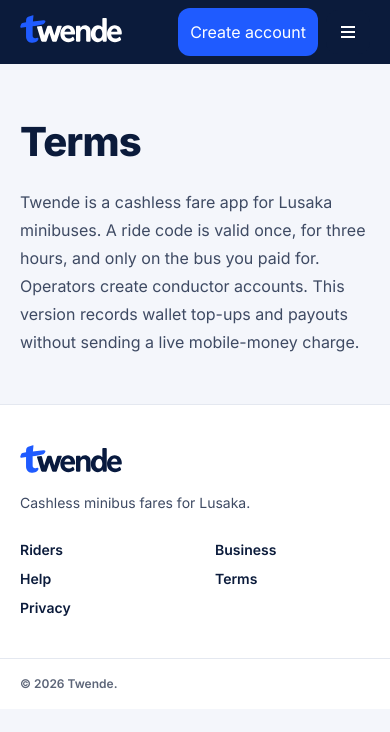
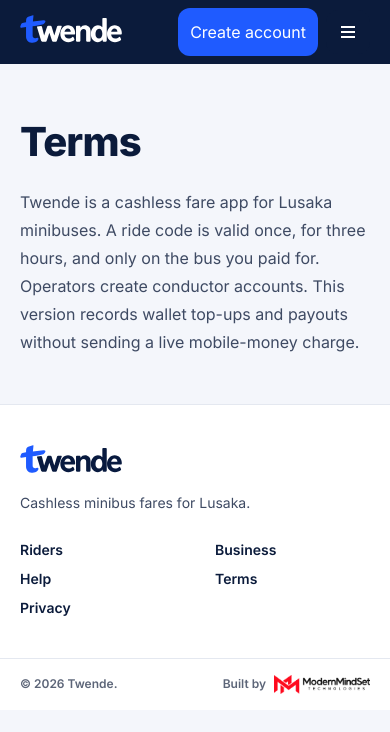
Before and after one commit to Richardkalambata/Twiyende-fleet-, a Next.js app: page /terms in a window 390 px wide. Shown: the top 732 px of the page. Built offline with nearby package versions, Linux system fonts and the light colour scheme.

Commit message:
Place creator logo beside Twende copyright

```diff
--- a/components/marketing/chrome.tsx
+++ b/components/marketing/chrome.tsx
@@ -67,7 +67,7 @@ export function SiteHeader({ business = false }: { business?: boolean }) {
   );
 }
 
-export function CreatorCredit() {
+function CreatorCredit() {
   return (
     <a href="https://modernmindsettechnologies.com/" className="inline-flex items-center justify-center gap-2 text-[11px] font-semibold leading-tight text-[#5C6578] hover:underline">
             <span>Built by</span>
@@ -95,7 +95,7 @@ export function SiteFooter({ business = false }: { business?: boolean }) {
       <div className="border-t border-[#E4E8F0]">
         <div className="mx-auto flex max-w-[1200px] flex-wrap items-center justify-between gap-x-6 gap-y-3 px-5 py-4 text-[12px] font-semibold text-[#5C6578] md:px-8">
           <p>© 2026 Twende.</p>
-          <div className="hidden md:block"><CreatorCredit /></div>
+          <div className="ml-auto"><CreatorCredit /></div>
         </div>
       </div>
     </footer>
--- a/components/marketing/ui.tsx
+++ b/components/marketing/ui.tsx
@@ -2,7 +2,6 @@
 
 import { useEffect, useId, useRef, useState, type ReactNode } from 'react';
 import Link from 'next/link';
-import { CreatorCredit } from './chrome';
 
 export function Reveal({ children, className = '', delay = 0 }: { children: ReactNode; className?: string; delay?: number }) {
   const ref = useRef<HTMLDivElement>(null);
@@ -74,12 +73,9 @@ export function StickyBar({ primary, secondary }: { primary: { href: string; lab
   if (!show) return null;
   return (
     <div className="md:hidden">
-      <div aria-hidden className="h-[calc(6.5rem+env(safe-area-inset-bottom))]" />
+      <div aria-hidden className="h-[calc(4.5rem+env(safe-area-inset-bottom))]" />
       <div className="fixed inset-x-0 bottom-0 z-40 border-t border-[#E4E8F0] bg-white px-4 pb-[calc(.5rem+env(safe-area-inset-bottom))] pt-2">
-        <div className="mx-auto flex min-h-6 max-w-[420px] justify-end">
-          <CreatorCredit />
-        </div>
-        <div className="mx-auto mt-2 flex max-w-[420px] gap-2">
+        <div className="mx-auto flex max-w-[420px] gap-2">
           <Link href={secondary.href} className="flex h-12 flex-1 items-center justify-center rounded-xl bg-[#F4F6FB] text-center text-[14px] font-bold text-[#0B1B3B]">{secondary.label}</Link>
           <Link href={primary.href} className="flex h-12 flex-[1.4] items-center justify-center rounded-xl bg-[#1F5BFF] text-center text-[14px] font-bold text-white">{primary.label}</Link>
         </div>
```
